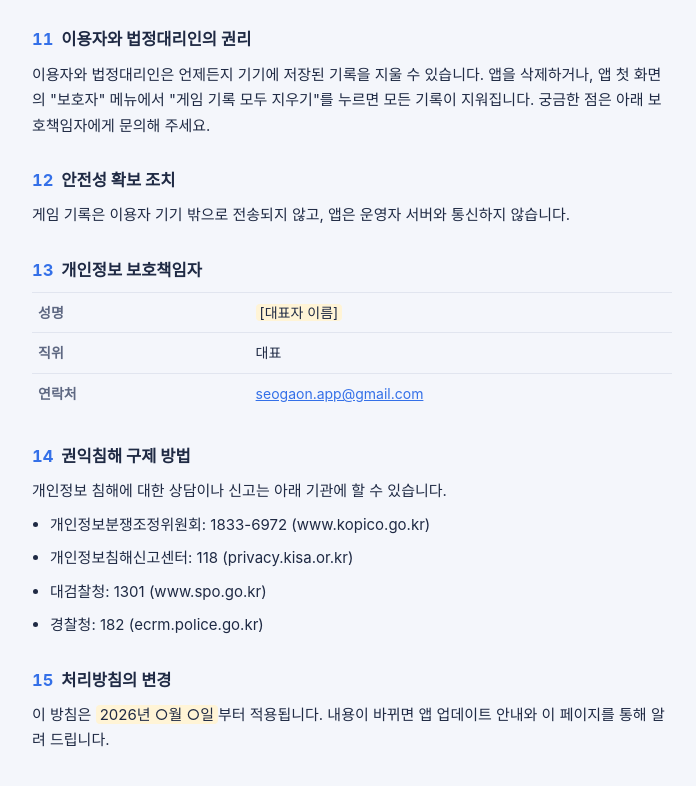
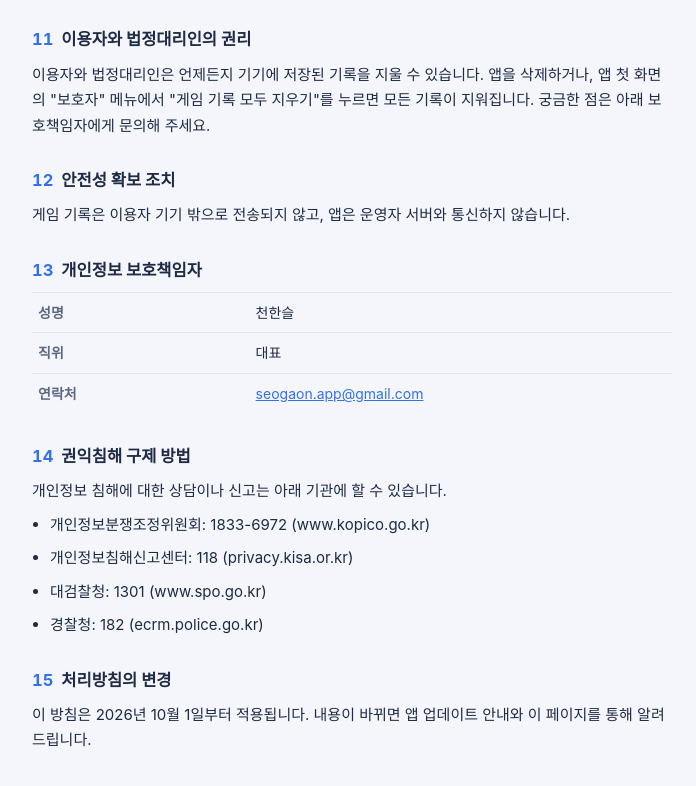
Before and after one commit to seogaon/seogaon.github.io, a plain HTML site: page privacy.html in a window 1280 px wide. Shown: the part 1762-2548 px from the top of the page, without its empty margins (288-984 px from the left). Drawn offline with Linux system fonts and the light colour scheme.

Commit message:
Add files via upload

```diff
--- a/privacy.html
+++ b/privacy.html
@@ -32,7 +32,7 @@ a{color:var(--accent)}
 <body>
 <div class="wrap">
 <h1>서찬서가 놀이터<br>개인정보 처리방침</h1>
-<p class="meta">시행일 <span class="todo">2026년 ○월 ○일</span> · 운영자 서가온</p>
+<p class="meta">시행일 2026년 10월 1일 · 운영자 서가온</p>
 
 <div class="summary">
   <b>한눈에 보기</b>
@@ -94,7 +94,7 @@ a{color:var(--accent)}
 
 <h2><span>13</span>개인정보 보호책임자</h2>
 <table>
-  <tr><th>성명</th><td><span class="todo">[대표자 이름]</span></td></tr>
+  <tr><th>성명</th><td>천한슬</td></tr>
   <tr><th>직위</th><td>대표</td></tr>
   <tr><th>연락처</th><td><a href="mailto:seogaon.app@gmail.com">seogaon.app@gmail.com</a></td></tr>
 </table>
@@ -109,7 +109,7 @@ a{color:var(--accent)}
 </ul>
 
 <h2><span>15</span>처리방침의 변경</h2>
-<p>이 방침은 <span class="todo">2026년 ○월 ○일</span>부터 적용됩니다. 내용이 바뀌면 앱 업데이트 안내와 이 페이지를 통해 알려 드립니다.</p>
+<p>이 방침은 2026년 10월 1일부터 적용됩니다. 내용이 바뀌면 앱 업데이트 안내와 이 페이지를 통해 알려 드립니다.</p>
 </div>
 </body>
 </html>
```
